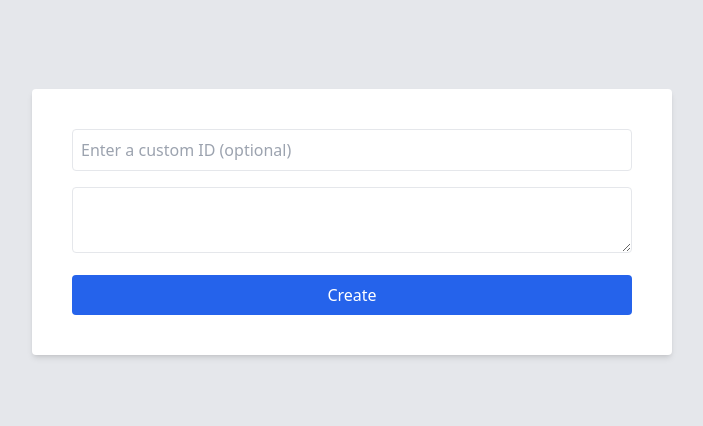
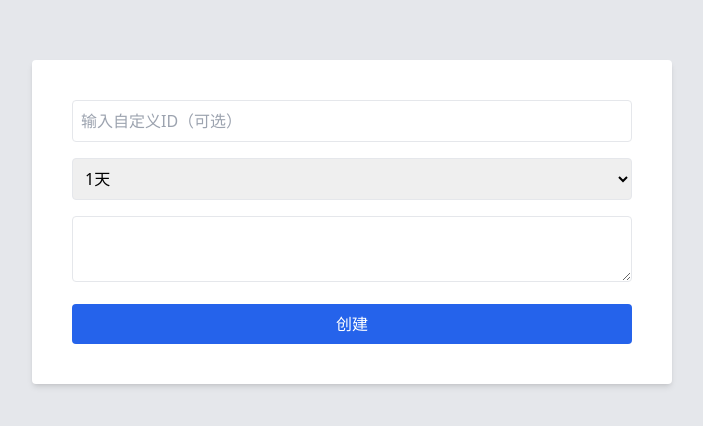
Before and after one commit to Selenium39/paste-share-vercel, a Next.js app: page / in a window 1280 px wide. Shown: the part 178-604 px from the top of the page, without its empty margins (288-991 px from the left). Built offline with nearby package versions, Linux system fonts and the light colour scheme.

Commit message:
分享文本增加过期时间

```diff
--- a/pages/[id].tsx
+++ b/pages/[id].tsx
@@ -21,19 +21,19 @@ export default function Snippet() {
 
   const handleCopy = async () => {
     await navigator.clipboard.writeText(text);
-    alert('Text copied to clipboard');
+    alert('文本已复制到剪贴板');
   };
 
   return (
     <div className="flex items-center justify-center h-screen bg-gray-200">
       <div className="p-10 bg-white rounded shadow-md w-1/2">
-        <h1 className="mb-4 text-xl font-bold">Text Snippet</h1>
+        <h1 className="mb-4 text-xl font-bold">文本片段</h1>
         <pre className="p-4 bg-gray-100 rounded">{text}</pre>
         <button
           onClick={handleCopy}
           className="mt-4 p-2 bg-blue-600 text-white rounded hover:bg-blue-700"
         >
-          Copy to clipboard
+          复制到剪贴板
         </button>
       </div>
     </div>
--- a/pages/api/create.tsx
+++ b/pages/api/create.tsx
@@ -3,13 +3,16 @@ import { NextApiRequest, NextApiResponse } from 'next';
 
 export default async function (req: NextApiRequest, res: NextApiResponse) {
     if (req.method === 'POST') {
-        const { id: customId, text } = req.body;
+        const { id: customId, text, expiry } = req.body;
 
         // Generate a random ID
         const id = customId || Math.random().toString(36).substring(2, 8);
 
-        // Store the text in Vercel KV
-        await kv.set(id, text);
+        // Convert the expiry time to a number
+        const ttl = Number(expiry);
+
+        // Store the text in Vercel KV with the expiry time
+        await kv.setex(id, ttl, text);
 
         // Return the ID
         res.status(200).json({ id });
--- a/pages/index.tsx
+++ b/pages/index.tsx
@@ -3,13 +3,14 @@ import { FormEvent, useState } from 'react';
 export default function Home() {
   const [text, setText] = useState('');
   const [id, setId] = useState('');
+  const [expiry, setExpiry] = useState('86400'); // 默认为1天
 
   const handleSubmit = async (event: FormEvent<HTMLFormElement>) => {
     event.preventDefault();
 
     const response = await fetch('/api/create', {
       method: 'POST',
-      body: JSON.stringify({ id, text }),
+      body: JSON.stringify({ id, text, expiry }),
       headers: {
         'Content-Type': 'application/json',
       },
@@ -27,8 +28,17 @@ export default function Home() {
           className="w-full p-2 mb-4 border rounded focus:outline-none focus:ring-2 focus:ring-blue-600"
           value={id}
           onChange={(e) => setId(e.target.value)}
-          placeholder="Enter a custom ID (optional)"
+          placeholder="输入自定义ID（可选）"
         />
+        <select
+          className="w-full p-2 mb-4 border rounded focus:outline-none focus:ring-2 focus:ring-blue-600"
+          value={expiry}
+          onChange={(e) => setExpiry(e.target.value)}
+        >
+          <option value="3600">1小时</option>
+          <option value="86400">1天</option>
+          <option value="604800">1周</option>
+        </select>
         <textarea
           className="w-full p-2 mb-4 border rounded focus:outline-none focus:ring-2 focus:ring-blue-600"
           value={text}
@@ -39,7 +49,7 @@ export default function Home() {
           type="submit"
           className="w-full p-2 bg-blue-600 text-white rounded hover:bg-blue-700"
         >
-          Create
+          创建
         </button>
       </form>
     </div>
```
